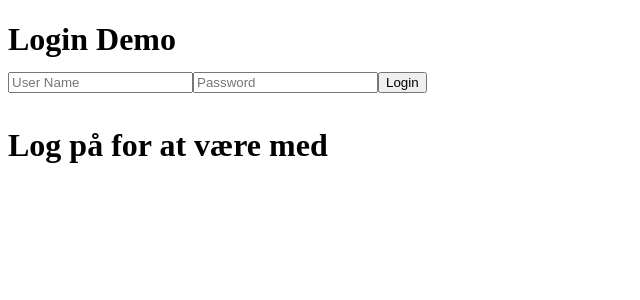
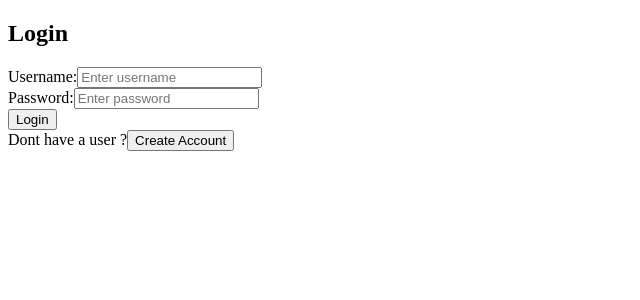
Before and after one commit to NatasjaVitoft/rest-security_jon-main, a React (Vite) app: page /login in a window 1280 px wide. Shown: the top 300 px of the page, without its empty margins (0-640 px from the left). Built offline with nearby package versions, Linux system fonts and the light colour scheme.

Commit message:
login virker, men med mockdb
login virker, men med mockdb

```diff
--- a/src/components/Login.jsx
+++ b/src/components/Login.jsx
@@ -1,51 +1,50 @@
-import { useState } from 'react'
-import facade from '../facades/loginFacade';
+import  { useState } from 'react';
+import { useNavigate } from 'react-router-dom';
 
-export function Login() {
+export const Login = () => {
+  const [username, setUsername] = useState('');
+  const [password, setPassword] = useState('');
 
-    const init = { username: '', password: '' };
-    const [loginCredentials, setLoginCredentials] = useState(init);
-    const [isLoggedIn, setIsLoggedIn] = useState(false);
+  const navigate = useNavigate();
 
+  const handleLogin = () => {
+    const mockUsername = 'user';
+    const mockPassword = 'password';
 
-    const performLogin = (evt) => {
-      evt.preventDefault();
-      facade.login(loginCredentials.username, loginCredentials.password, setIsLoggedIn);
-    };
+    if (username === mockUsername && password === mockPassword) {
+      console.log('Successful login');
+      navigate('/indkøbskurv');
+    } else {
+      // Invalid credentials, display an error message
+    ('Invalid username or password');
+    }
+  };
 
-    const onChange = (evt) => {
-      setLoginCredentials({
-        ...loginCredentials,
-        [evt.target.id]: evt.target.value,
-      });
-    };
+  const handleSignup = () => {
+  };
 
-        return (
-            <>
-              <div>
-                <h1>
-                  Login Demo
+  return (
+    <div>
+      <h2>Login</h2>
+      <form>
+        <div>
+          <label>Username:</label>
+          <input
+            type="text" placeholder = "Enter username" id ="username" value={username} onChange={(e) => setUsername(e.target.value)}
+          />
+        </div>
+        <div>
+          <label>Password:</label>
+          <input
+            type="password" placeholder = "Enter password" id= "password" value={password} onChange={(e) => setPassword(e.target.value)}
+          />
+        </div>
+        <button type="button" onClick={handleLogin}> Login </button>
+      </form>
+      Dont have a user ?
+        <button type="button" onClick={handleSignup}> Create Account </button>
+    </div>
+  );
+};
 
-                  <form onChange={onChange}>
-                    <input placeholder="User Name" id="username" />
-                    <input placeholder="Password" id="password" />
-                    <button onClick={performLogin}>Login</button>
-              </form>
-              <div>
-                {isLoggedIn ? (
-                <div>
-                <p>Du er logget ind, {facade.getUserRoles()}</p>
-                <button onClick={() => facade.logout(setIsLoggedIn)}> LogOut</button>
-
-
-                </div>
-                ) : (
-                <p>Log på for at være med</p>)}
-              </div>
-                </h1>
-              </div>
-            </>
-          )
-        }
-
-        export default Login
+export default Login;
--- a/src/facades/loginFacade.js
+++ b/src/facades/loginFacade.js
@@ -1,9 +1,9 @@
 console.log("hej verden")
 
-const URL = 'http://localhost:5173'
+const URL = 'http://localhost:5173/'
 const AUTHENTICATION_ROUTE = 'auth/login'
 
-function loginFacade() {
+function LoginFacade() {
 
 const setToken = (token) => {
     localStorage.setItem('jwtToken', token)
@@ -106,5 +106,5 @@ const getUserRoles = () =>
         logout,
         fetchData}
 }
- const facade = loginFacade();
+ const facade = LoginFacade();
  export default facade;
```
